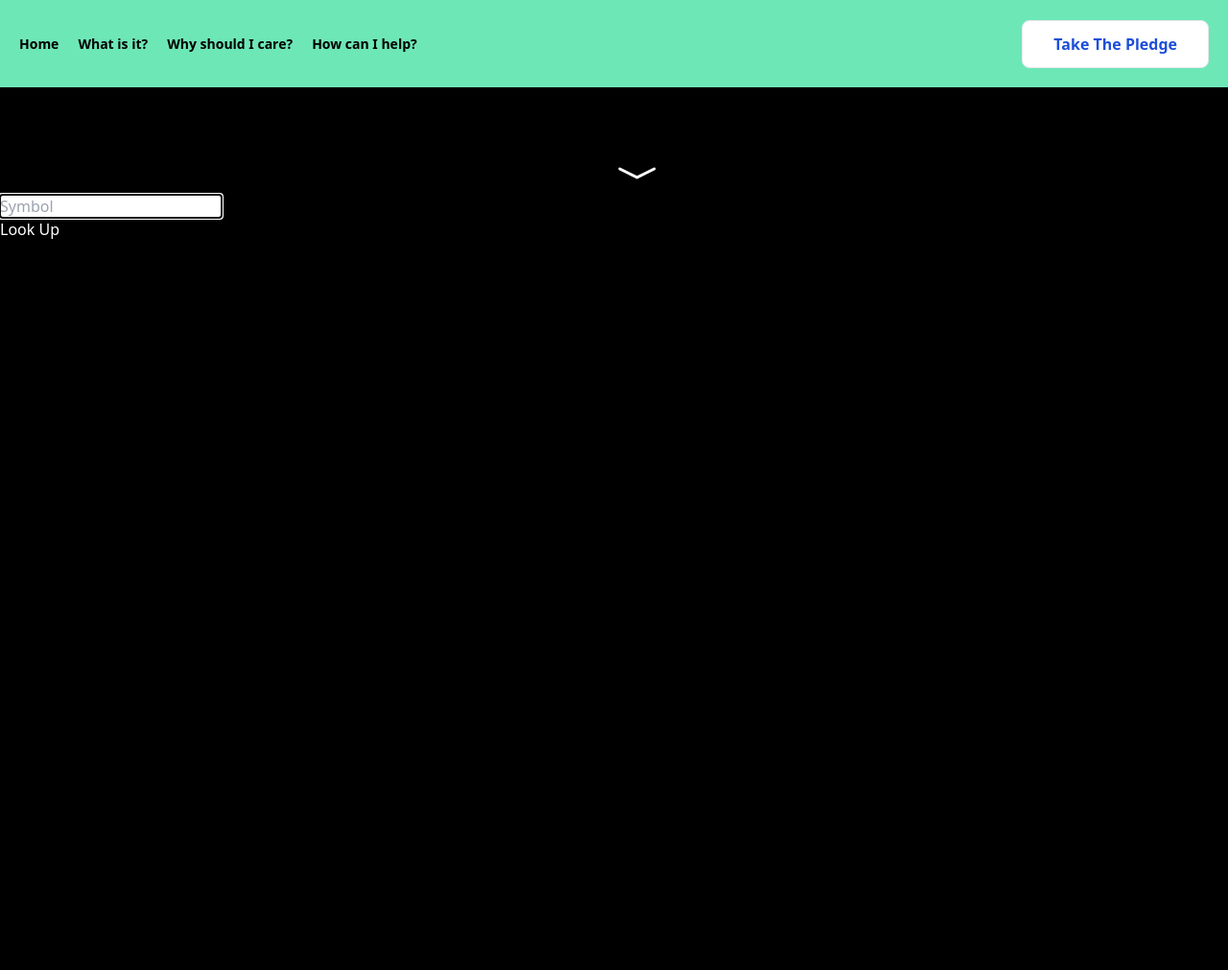
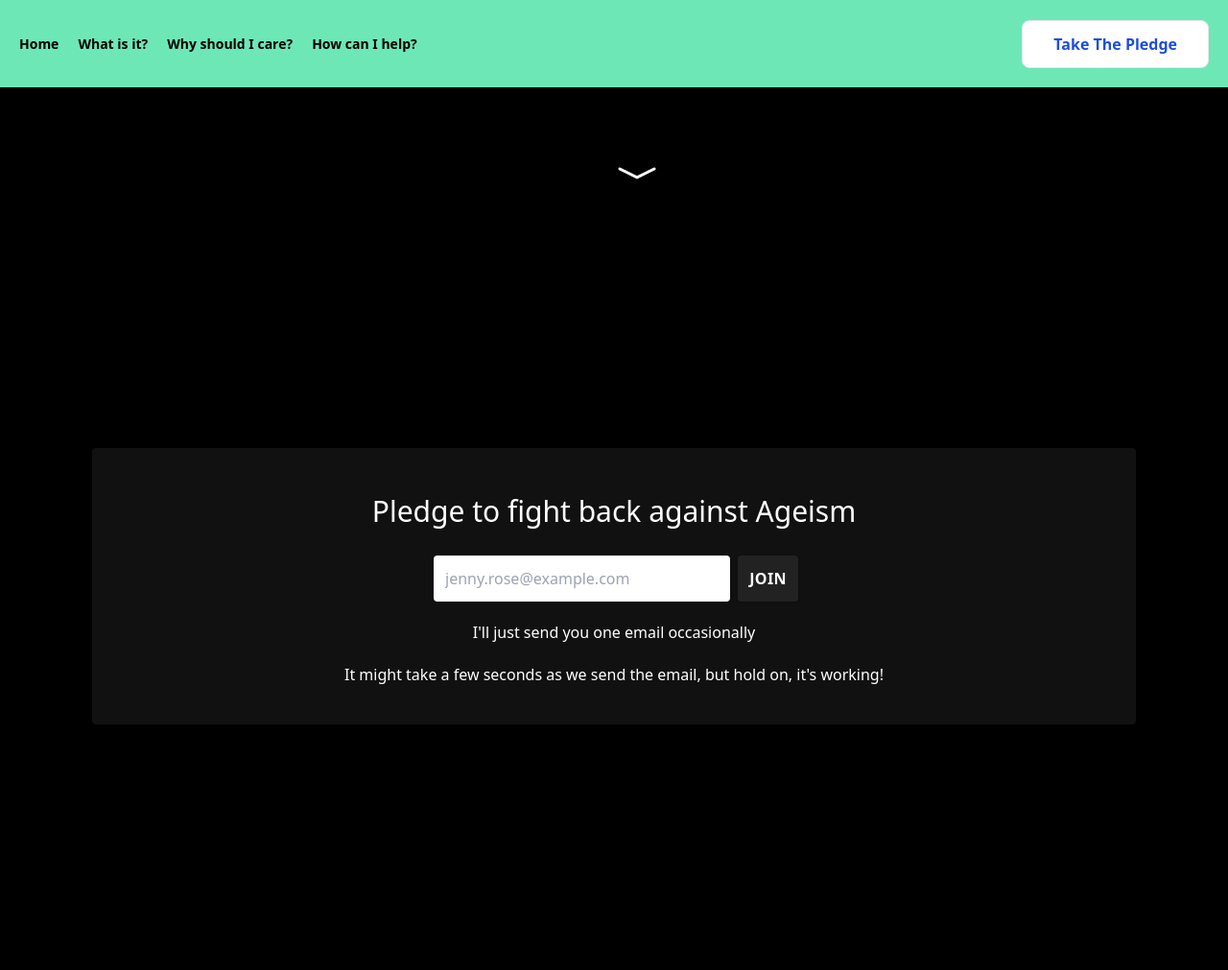
Before and after one commit to Atharv-Attri/Compsci-site, a Flask app: page /pledge in a window 1280 px wide. Shown: the whole page at 96% size. Before the commit the page ends 249 px from the top, so only its background shows below. Run offline with Flask 2, Linux system fonts and the light colour scheme.

Commit message:
site done

```diff
--- a/app.py
+++ b/app.py
@@ -4,7 +4,7 @@ from tempfile import mkdtemp
 from werkzeug.exceptions import default_exceptions, HTTPException, InternalServerError
 from werkzeug.security import check_password_hash, generate_password_hash
 
-import email
+import emailer
 import text
 # Configure application
 app = Flask(__name__)
@@ -61,4 +61,6 @@ def pledge():
         return render_template("pledge.html")
 
     toaddr = request.form.get("email")
-    email.send(toaddr)
+    print(toaddr)
+    emailer.send(toaddr)
+    return redirect("/")
--- a/templates/pledge.html
+++ b/templates/pledge.html
@@ -4,11 +4,26 @@
 
 {% block main %}
 
- <form action="/quote" method="post">
-        <div class="form-group">
-            <input autocomplete="off" autofocus class="form-control" name="Symbol" placeholder="Symbol" type="text">
+<div class="w-full">
+    <div class="h-2 bg-indigo"></div>
+      <div class="flex items-center justify-center h-screen">
+        <div class="container mx-24 rounded shadow-lg" style="background-color: #111;">
+          <div class="px-12 py-6">
+            <div class="text-center">
+              <h1 class="font-normal text-3xl text-grey-darkest leading-loose my-3 w-full">Pledge to fight back against Ageism</h1>
+              <div class="w-full text-center">
+                <form action="/pledge" method="post">
+                  <div class="max-w-sm mx-auto p-1 pr-0 flex items-center">
+                    <input type="email" placeholder="jenny.rose@example.com" name="email" class="flex-1 appearance-none rounded shadow p-3 text-grey-dark mr-2 focus:outline-none">
+                    <button type="submit" class="appearance-none text-white text-base font-semibold tracking-wide uppercase p-3 rounded shadow hover:bg-indigo-light" style="background-color: #222;">Join</button>
+                  </div>
+                </form>
+              </div>
+              <h6 class="font-normal text-3l text-grey-darkest leading-loose my-3 w-full">I'll just send you one email occasionally </h6>
+              <h6 class="font-normal text-3l text-grey-darkest leading-loose my-3 w-full">It might take a few seconds as we send the email, but hold on, it's working!</h6>
+            </div>
+          </div>
         </div>
-
-        <button class="btn btn-primary" type="submit">Look Up</button>
-    </form>
+      </div>
+  </div>
 {% endblock %}
```
Also changed, not shown: templates/index.html (+7 -23 lines).
